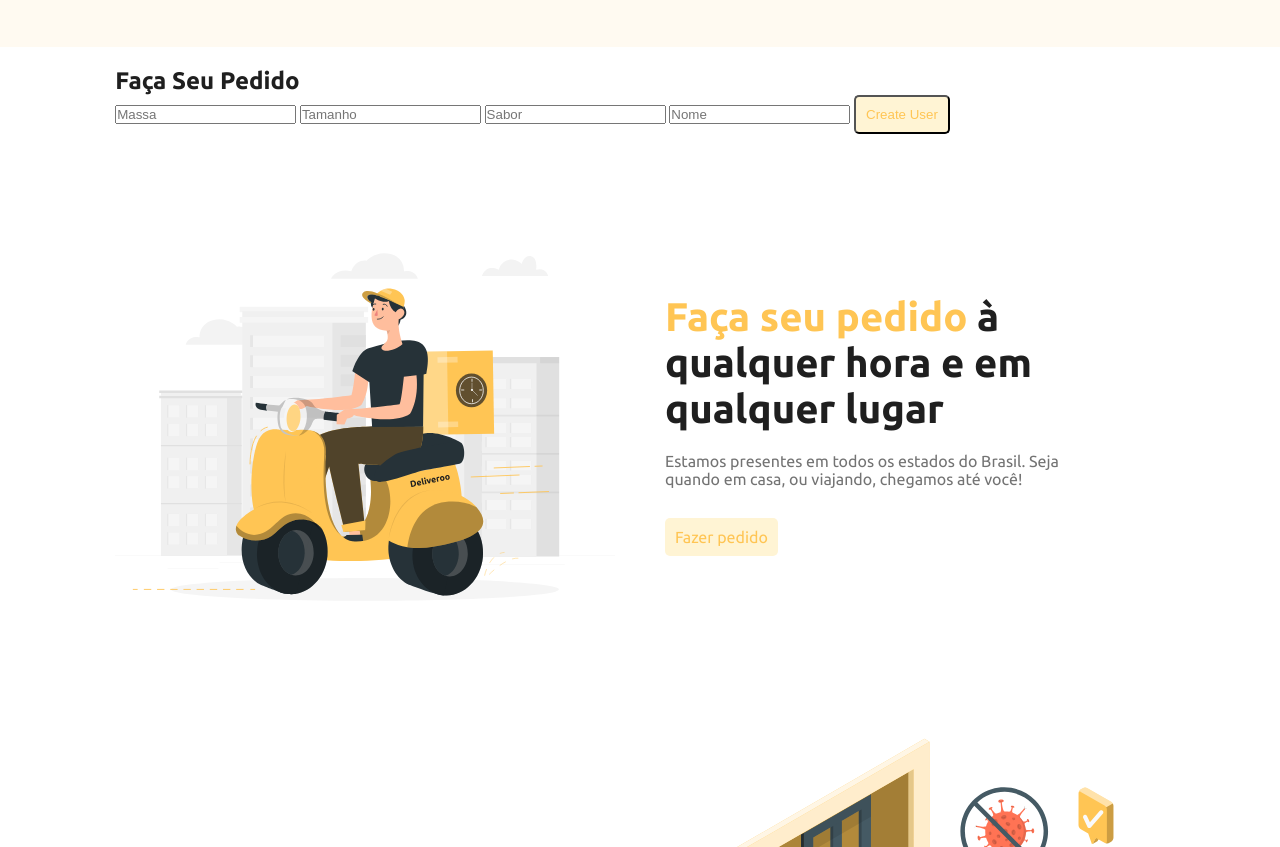
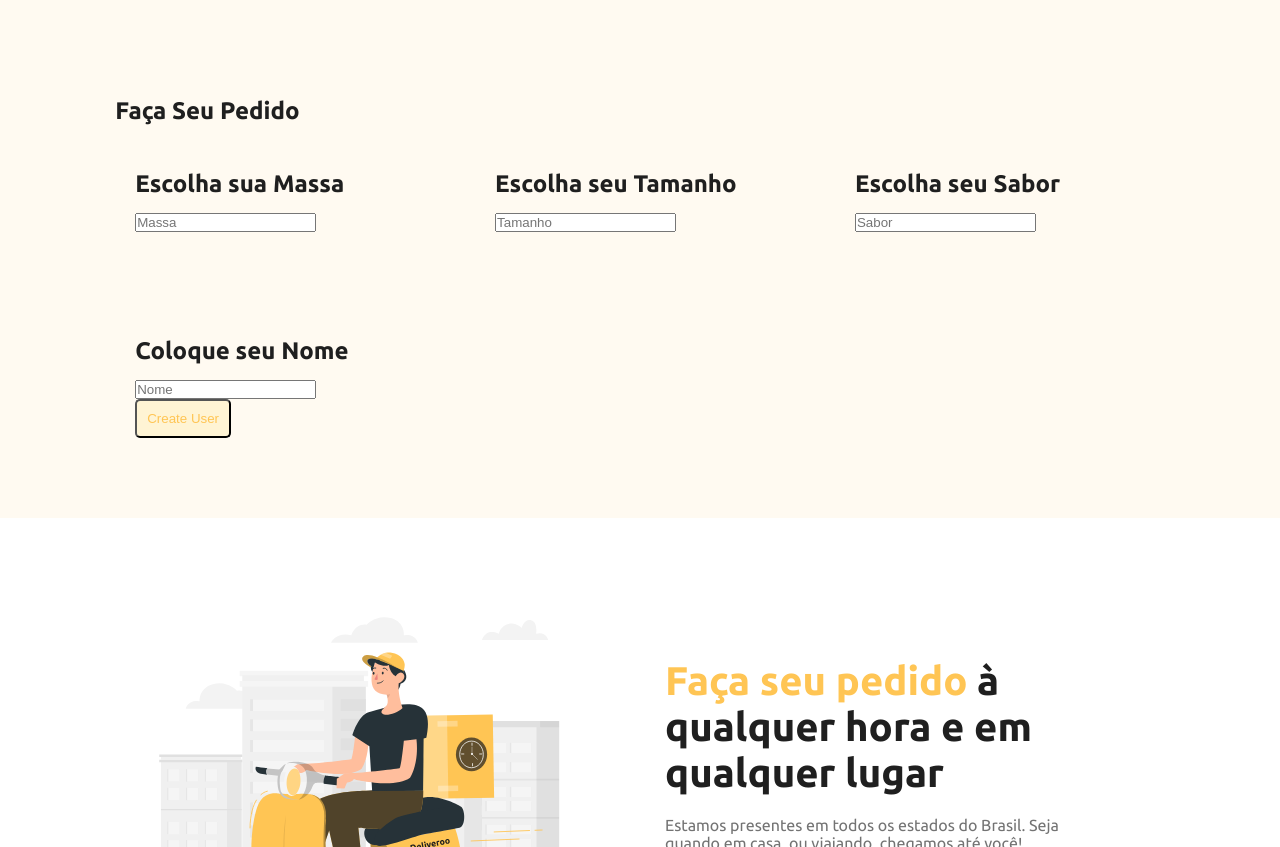
Before and after one commit to victormacaubas/pwm-food-place, a plain HTML site: page index.html in a window 1280 px wide. Shown: the part 1274-2121 px from the top of the page. Drawn offline with Linux system fonts and the light colour scheme; a script that the page names is missing.

Commit message:
implementando seção de pedidos

```diff
--- a/index.html
+++ b/index.html
@@ -89,13 +89,30 @@
     </section>
 
     <!-- Pedido -->
-    <section class="order" id="services">
+    <section class="services" id="order">
         <h1>Faça Seu Pedido</h1>
-        <input id="Massa" type="text" placeholder="Massa" />
-        <input id="Tamanho" type="text" placeholder="Tamanho" />
-        <input id="Sabor" type="text" placeholder="Sabor" />
-        <input id="Username" type="text" placeholder="Nome" />
-        <button id="createButton" class="btn">Create User</button>
+        <div class="bottom">
+            <div class="box">
+                <h4>Escolha sua Massa</h4>
+                <input id="Massa" type="text" placeholder="Massa" />
+            </div>
+            <div class="box">
+                <h4>Escolha seu Tamanho</h4>
+                <input id="Tamanho" type="text" placeholder="Tamanho" />
+            </div>
+            <div class="box">
+                <h4>Escolha seu Sabor</h4>
+                <input id="Sabor" type="text" placeholder="Sabor" />
+            </div>
+            <div class="box">
+                <h4>Coloque seu Nome</h4>
+                <input id="Username" type="text" placeholder="Nome" />
+
+                <button id="createButton" class="btn">Create User</button>
+            </div>
+
+
+        </div>
     </section>
 
     <!-- Sobre #1 -->
```
